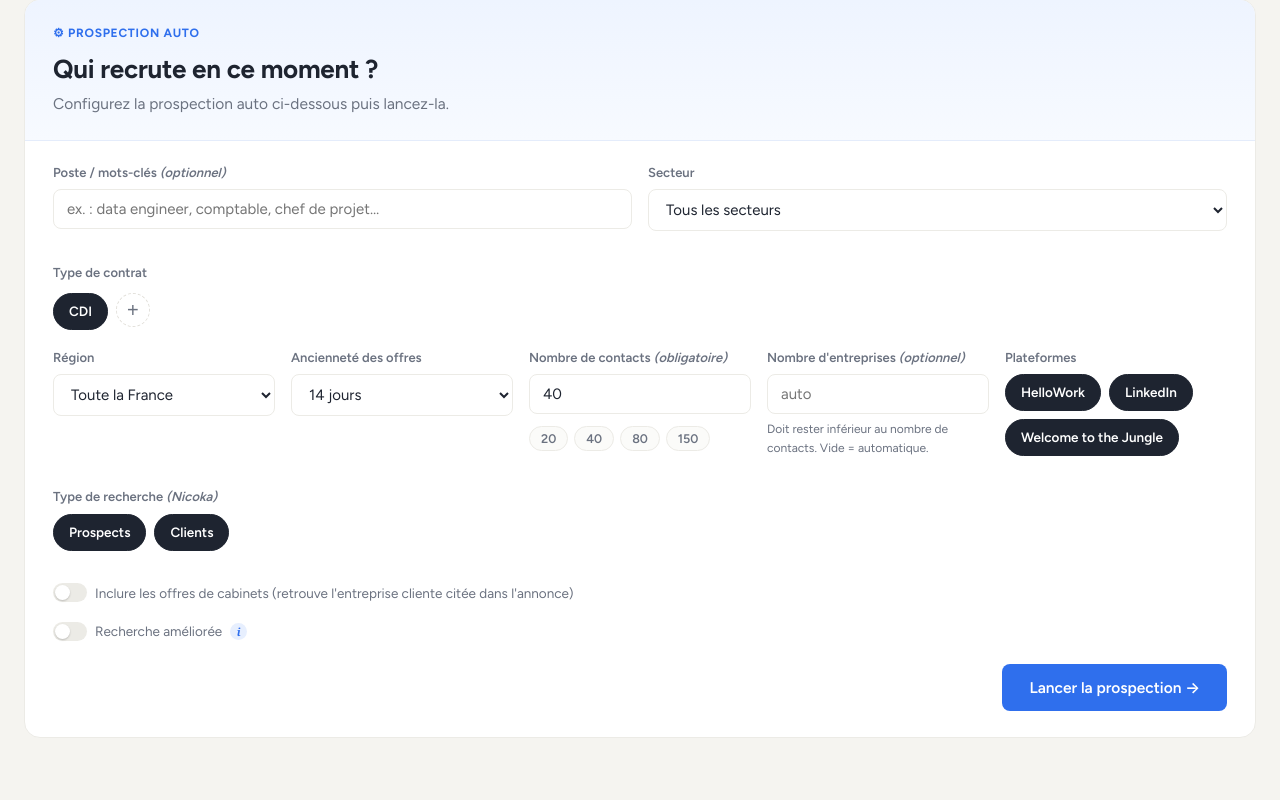
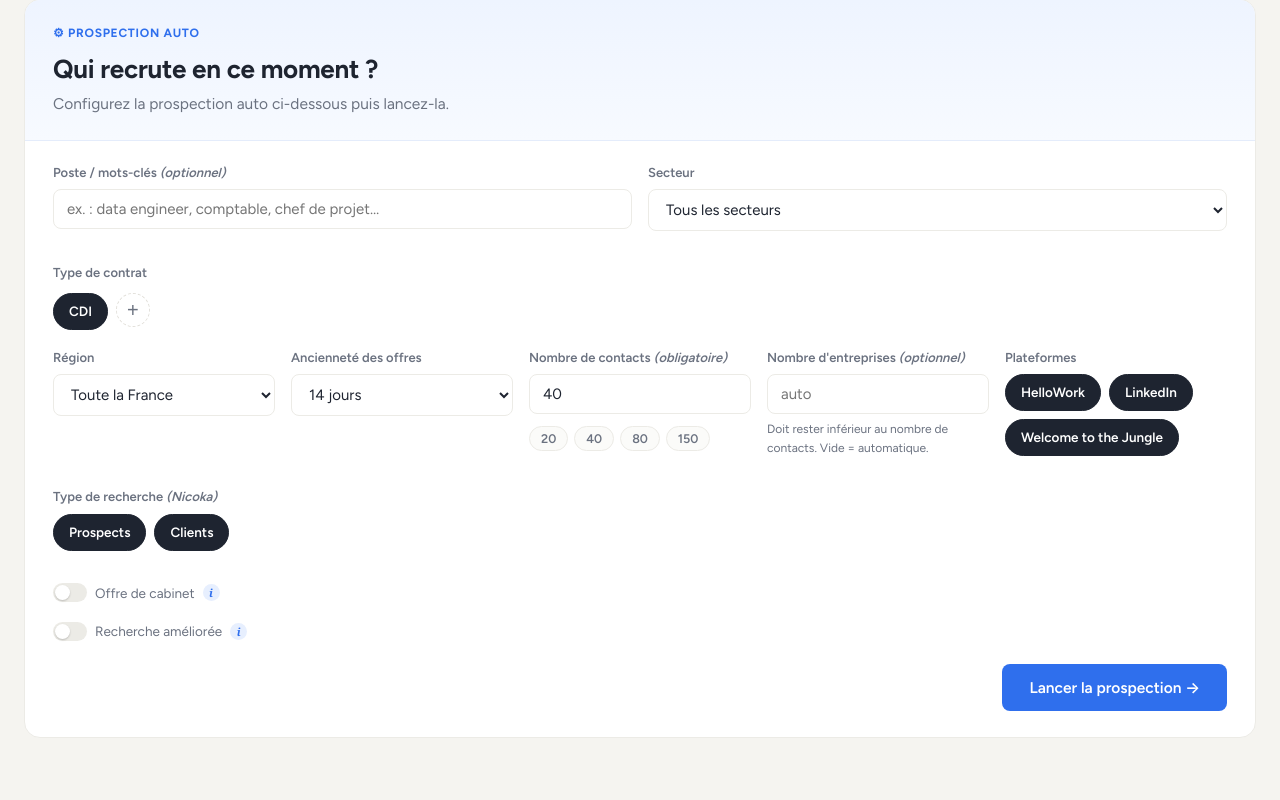
Before and after one commit to gabrielskaelia/skaelia.ai, a Flask app: page / in a window 1280 px wide. Shown: the part 125-925 px from the top of the page. Run offline with Flask 3, Linux system fonts and the light colour scheme; the visitor is signed in with stand-in values (Sample User, id 1); data that the repository does not hold is empty.

Commit message:
Filtres : « Offre de cabinet » + icône info ; point info FullEnrich raccourci
- Le toggle cabinets devient « Offre de cabinet » avec une icône info
  expliquant que l'IA retrouve l'entreprise cliente réelle de l'annonce.
- La bulle d'info FullEnrich est condensée.

Co-Authored-By: Claude Fable 5 <noreply@anthropic.com>

```diff
--- a/templates/index.html
+++ b/templates/index.html
@@ -167,11 +167,20 @@
             </div>
           </div>
         </div>
-        <label class="filtre-prospection">
-          <input type="checkbox" id="fInclureCabinets">
-          <span class="inter-visuel-mini"></span>
-          <span>Inclure les offres de cabinets (retrouve l'entreprise cliente citée dans l'annonce)</span>
-        </label>
+        <div class="filtre-ligne">
+          <label class="filtre-prospection">
+            <input type="checkbox" id="fInclureCabinets">
+            <span class="inter-visuel-mini"></span>
+            <span>Offre de cabinet</span>
+          </label>
+          <span class="info-icone" tabindex="0" aria-label="En savoir plus">i
+            <span class="info-bulle" role="tooltip">
+              <strong>💡 Offre de cabinet</strong>
+              <p>Certaines annonces sont publiées par un cabinet de recrutement <em>pour le compte d'une autre entreprise</em>.</p>
+              <p>Quand cette option est activée, l'IA analyse le texte de l'annonce pour retrouver <strong>l'entreprise cliente réelle</strong> (« pour notre client X », « le groupe Y recrute »…) et te la présente à la place du cabinet.</p>
+            </span>
+          </span>
+        </div>
         <div class="filtre-ligne">
           <label class="filtre-prospection">
             <input type="checkbox" id="fRechercheAmelioree">
@@ -180,12 +189,10 @@
           </label>
           <span class="info-icone" tabindex="0" aria-label="En savoir plus">i
             <span class="info-bulle" role="tooltip">
-              <strong>💡 Point d'info : Identifier les décideurs avec FullEnrich Search</strong>
-              <p>Dans notre démarche de prospection, nous utilisons des sites comme Indeed ou HelloWork pour repérer des « signaux d'affaires » (les entreprises qui recrutent). Le problème, c'est que ces annonces nous donnent l'entreprise, mais jamais l'identité de la personne en interne qui pilote ce besoin.</p>
-              <p>C'est ici qu'intervient le moteur de recherche <strong>FullEnrich Search</strong> :</p>
-              <p><strong>Cartographie des comptes :</strong> dès qu'une entreprise intéressante est repérée via une offre d'emploi, on utilise FullEnrich pour analyser son organigramme et ses effectifs.</p>
-              <p><strong>Identification précise du décideur :</strong> l'outil permet de filtrer les employés pour cibler la bonne personne (le DRH, le chef du service concerné, ou le dirigeant). On passe de « l'entreprise X recrute » à « voici le nom et le poste exact de la personne à approcher ».</p>
-              <p><strong>⚠️ Point budget :</strong> l'utilisation de cet outil représente un coût supplémentaire (licence additionnelle). Ce budget se justifie par la nécessité de faire le pont entre la détection d'opportunités (l'annonce) et la capacité à cibler nominalement les bons interlocuteurs.</p>
+              <strong>💡 Identifier les décideurs avec FullEnrich Search</strong>
+              <p>Les annonces (Indeed, HelloWork…) donnent l'entreprise qui recrute, mais pas la personne en interne qui pilote le besoin.</p>
+              <p><strong>FullEnrich Search</strong> analyse l'organigramme de l'entreprise et cible la bonne personne (DRH, chef de service, dirigeant) : on passe de « l'entreprise X recrute » à « voici le nom et le poste exact à approcher ».</p>
+              <p><strong>⚠️ Budget :</strong> outil payant (licence additionnelle).</p>
             </span>
           </span>
         </div>
```
